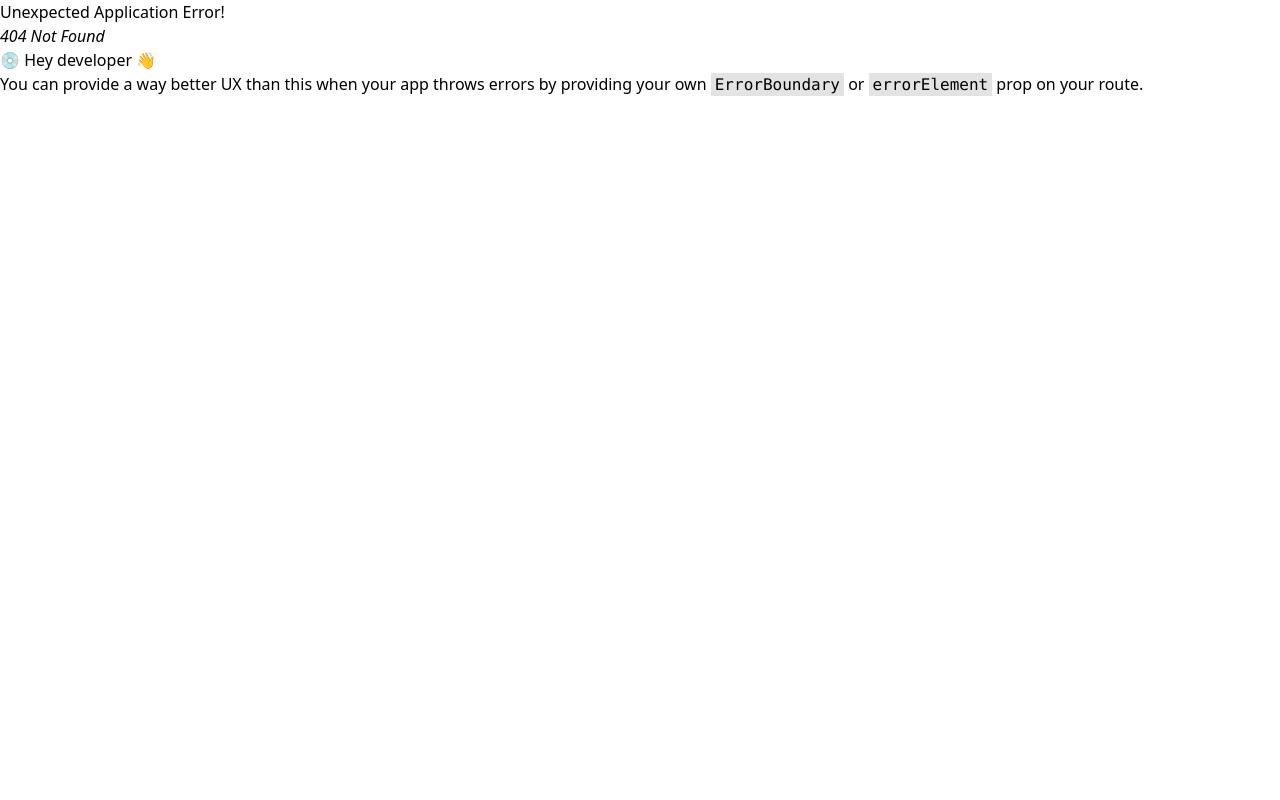
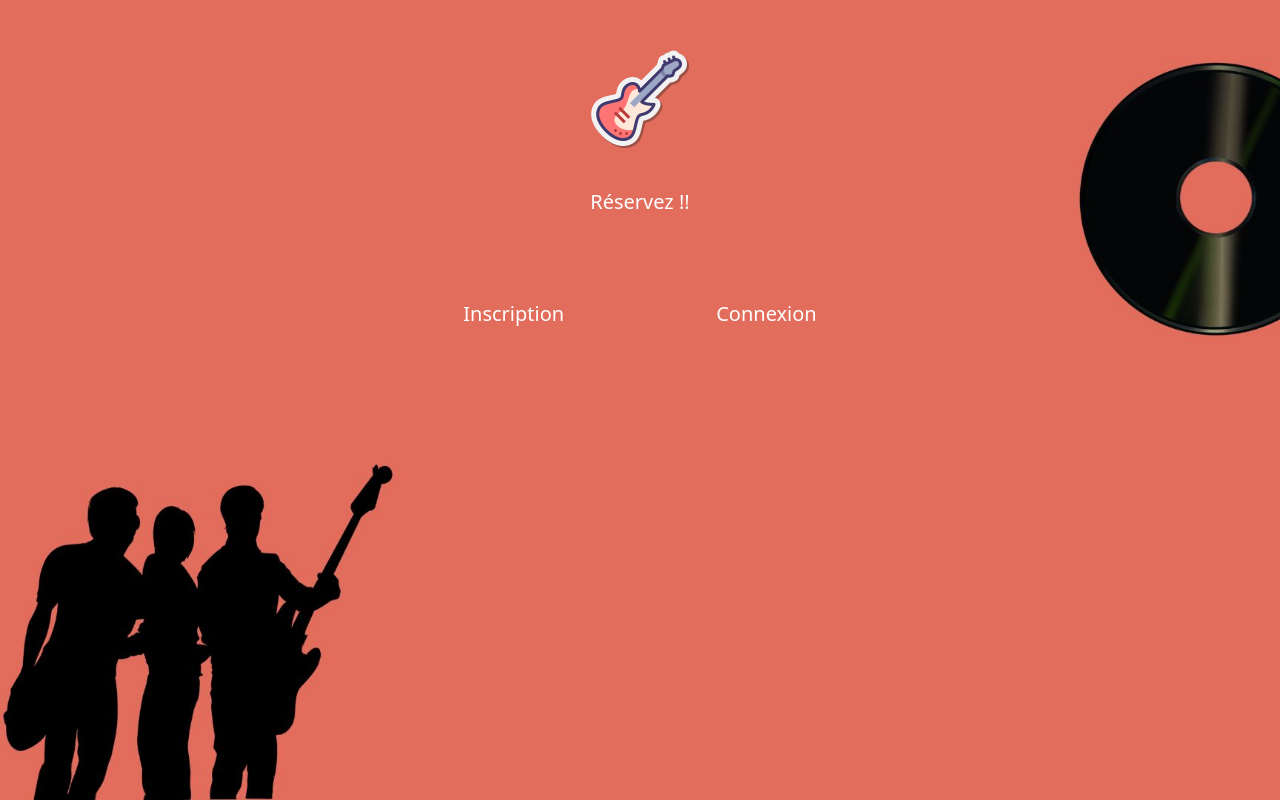
Before and after one commit to Pierrejuppin/placeevent-harmonia, a React (Vite) app in the folder client/: page /landing in a window 1280 px wide. Before the commit this address had no page. Built offline with nearby package versions, Linux system fonts and the light colour scheme.

Commit message:
feat: creating landingpage

```diff
--- a/client/src/main.jsx
+++ b/client/src/main.jsx
@@ -5,6 +5,7 @@ import { createBrowserRouter, RouterProvider } from "react-router-dom";
 import "./index.css";
 import App from "./App";
 import HomePage from "./pages/HomePage";
+import LandingPage from "./pages/LandingPage";
 
 const router = createBrowserRouter([
   {
@@ -13,6 +14,10 @@ const router = createBrowserRouter([
       {
         path: "/",
         element: <HomePage />,
+      },
+      {
+        path: "/landing",
+        element: <LandingPage />,
       },
     ],
   },
--- /dev/null
+++ b/client/src/pages/LandingPage.jsx
@@ -0,0 +1,33 @@
+import { Link } from "react-router-dom";
+import logo from "../../static/images/rockicon.png";
+
+export default function LandingPage() {
+  return (
+    <div className="backgroundpc2 bg-cover h-screen">
+      <div className="pt-12">
+        <img src={logo} alt="Logo" className="h-25 w-25 mx-auto" />
+        <p className="mt-10 mx-auto text-xl font-main text-white lg:text-center">
+          Réservez !!
+        </p>
+      </div>
+      <div className="mt-8 flex lg:justify-center lg:gap-32 lg:mt-20">
+        <Link to="/register">
+          <button
+            type="button"
+            className="text-white font-main bg-GreenComp text-xl mx-auto px-3 py-1 rounded-md flex justify-center items-center gap-4 lg:mx-0"
+          >
+            Inscription
+          </button>
+        </Link>
+        <Link to="/connexion">
+          <button
+            type="button"
+            className="text-white font-main bg-GreenComp text-xl mx-auto px-3 py-1 rounded-md flex justify-center items-center gap-4 lg:mx-0"
+          >
+            Connexion
+          </button>
+        </Link>
+      </div>
+    </div>
+  );
+}
```
